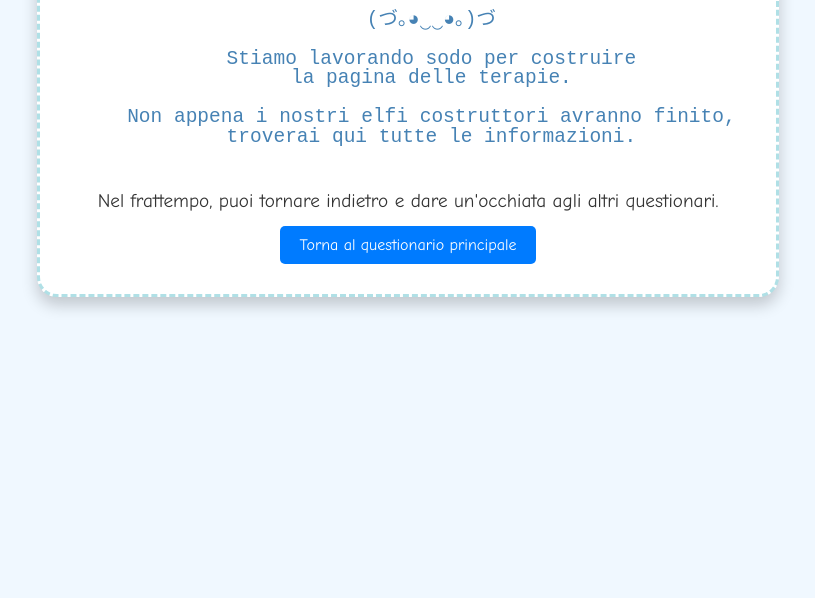
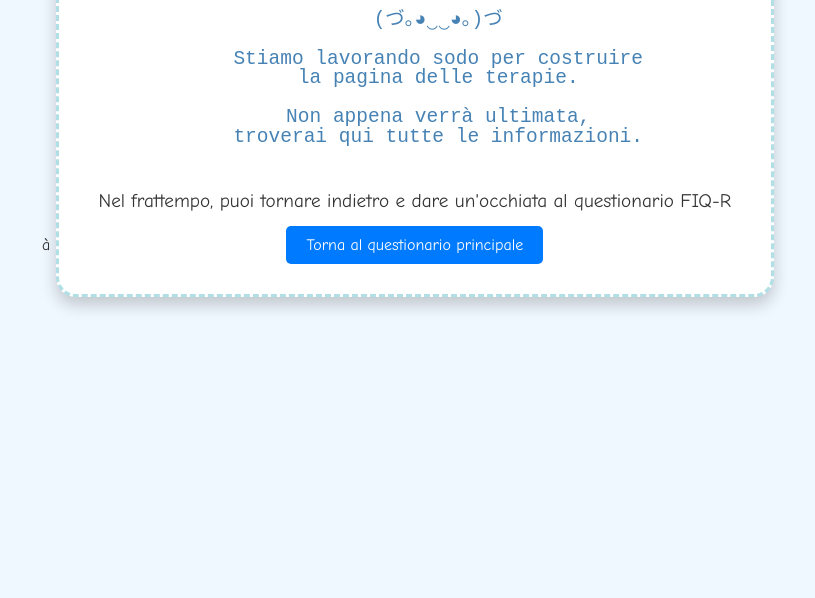
Before and after one commit to andrealotesoriere/questionariofibromialgia, a plain HTML site: page terapia_fibromialgia.html in a window 1280 px wide. Shown: the part 202-800 px from the top of the page, without its empty margins (232-1047 px from the left). Drawn offline with Linux system fonts and the light colour scheme.

Commit message:
Update terapia_fibromialgia.html

```diff
--- a/terapia_fibromialgia.html
+++ b/terapia_fibromialgia.html
@@ -1,4 +1,4 @@
-<!DOCTYPE html>
+à <!DOCTYPE html>
 <html>
 <head>
 <title>Opzioni Terapeutiche</title>
@@ -62,10 +62,10 @@
     Stiamo lavorando sodo per costruire
     la pagina delle terapie.
 
-    Non appena i nostri elfi costruttori avranno finito,
+    Non appena verrà ultimata,
     troverai qui tutte le informazioni.
   </pre>
-  <p>Nel frattempo, puoi tornare indietro e dare un'occhiata agli altri questionari.</p>
+  <p>Nel frattempo, puoi tornare indietro e dare un'occhiata al questionario FIQ-R</p>
   <a href="." class="go-back-button">Torna al questionario principale</a>
 </div>
 
```
